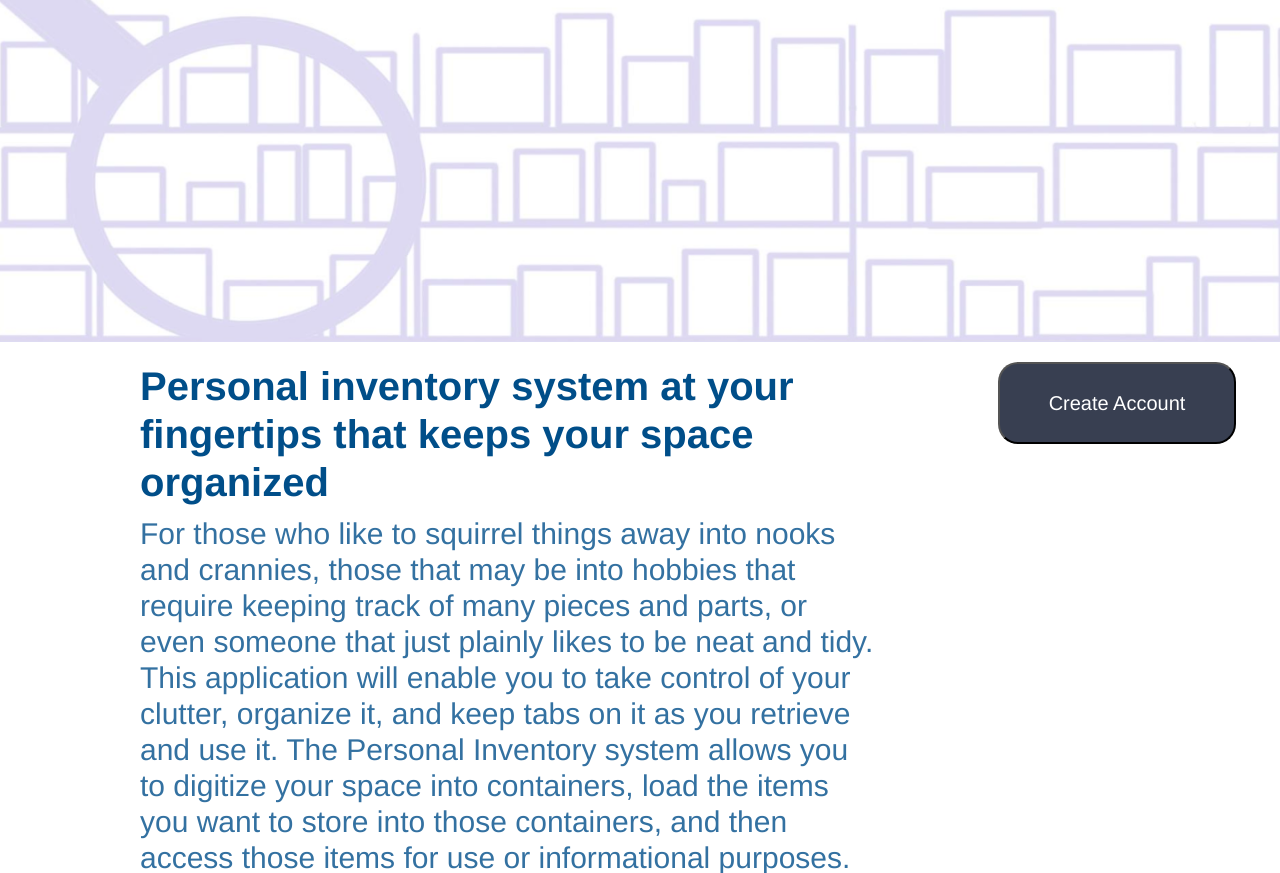
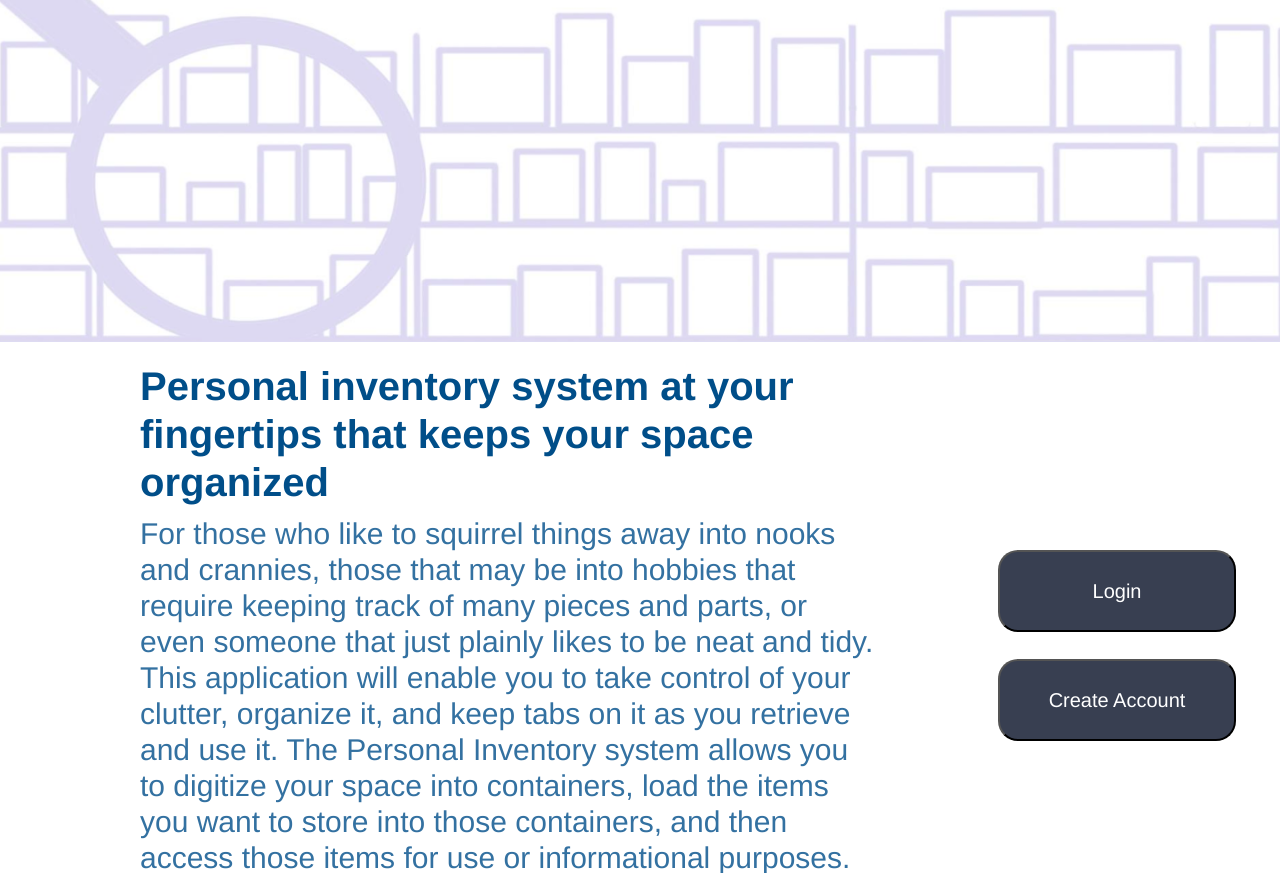
Before and after one commit to rlawson8/PersonalInventorySystem, a Flask app: page / in a window 1280 px wide. Shown: the part 87-960 px from the top of the page. Run offline with Flask 2, Linux system fonts and the light colour scheme; some libraries are stand-ins or nearby versions.

Commit message:
Update HomePage.html

```diff
--- a/templates/HomePage.html
+++ b/templates/HomePage.html
@@ -34,7 +34,7 @@
         <p>For those who like to squirrel things away into nooks and crannies, those that may be into hobbies that require keeping track of many pieces and parts, or even someone that just plainly likes to be neat and tidy. This application will enable you to take control of your clutter, organize it, and keep tabs on it as you retrieve and use it. The Personal Inventory system allows you to digitize your space into containers, load the items you want to store into those containers, and then access those items for use or informational purposes. Take the guesswork out of trying to decide whether an item needs to be replenished, instead consult the information stored in your digital containers.  </p>
       </div>
       <div class="col-md-4 col-sm-6">
-        <a class="login" href="login.html" role="button">Login</a>
+        <button class="login">Login</button>
         <button class="create">Create Account</button>
       </div>
     </div>
```
